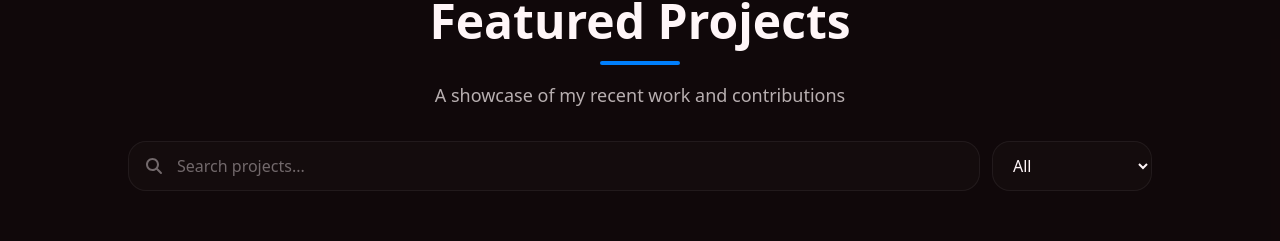
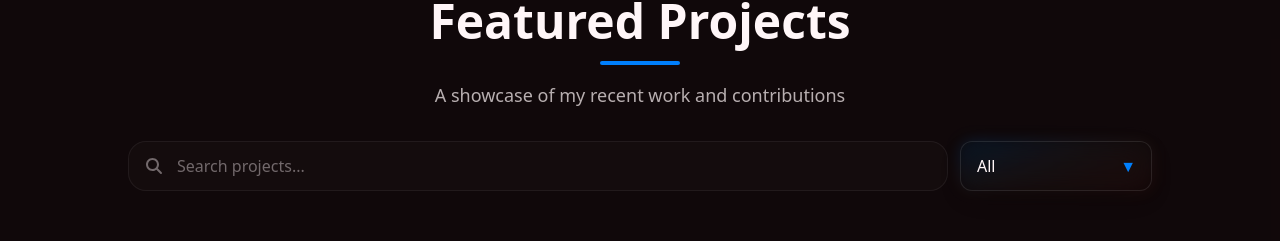
Before and after one commit to abhiiinavpc369/abhinav, a Next.js app: page / in a window 1280 px wide. Shown: the part 1740-1981 px from the top of the page. Built offline with nearby package versions, Linux system fonts and the light colour scheme.

Commit message:
Restyle projects filter dropdown

```diff
--- a/components/sections/Projects.tsx
+++ b/components/sections/Projects.tsx
@@ -63,15 +63,25 @@ export default function Projects() {
                                 className="w-full pl-12 pr-4 py-3 glass-card rounded-xl text-foreground placeholder:text-foreground/40 focus:outline-none focus:ring-2 focus:ring-primary/50 transition-all"
                             />
                         </div>
+                        <div className="md:w-48 w-full relative">
+                            <div className="absolute inset-0 rounded-xl bg-gradient-to-br from-primary/20 via-white/5 to-secondary/10 blur-sm" />
+                            <div className="relative">
                                 <select
                                     value={selectedTag}
                                     onChange={(e) => setSelectedTag(e.target.value)}
-                            className="md:w-40 w-full glass-card px-4 py-3 rounded-xl text-foreground focus:outline-none focus:ring-2 focus:ring-primary/50 transition-all"
+                                    className="w-full appearance-none px-4 py-3 pr-12 rounded-xl bg-black/20 border border-white/10 text-foreground font-medium shadow-[0_8px_30px_-12px_rgba(0,0,0,0.45)] focus:outline-none focus:ring-2 focus:ring-primary/50 transition-all backdrop-blur-md"
                                 >
                                     {allTags.map(tag => (
-                                <option key={tag} value={tag}>{tag}</option>
+                                        <option key={tag} value={tag} className="bg-slate-900 text-foreground">
+                                            {tag}
+                                        </option>
                                     ))}
                                 </select>
+                                <div className="pointer-events-none absolute right-4 top-1/2 -translate-y-1/2 text-primary">
+                                    ▼
+                                </div>
+                            </div>
+                        </div>
                     </div>
                 </motion.div>
 
```
Lines whose indentation alone changed are shown as unchanged.
